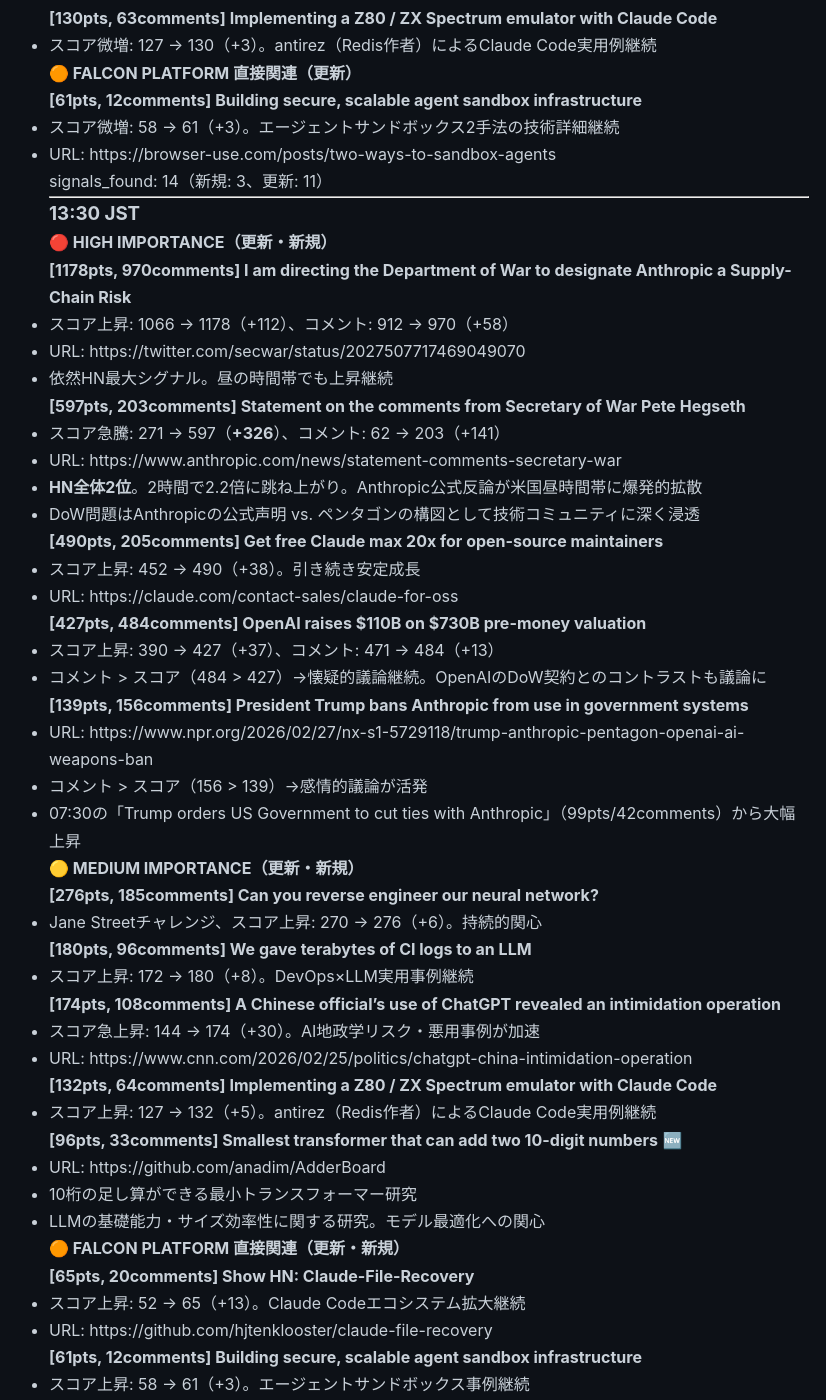
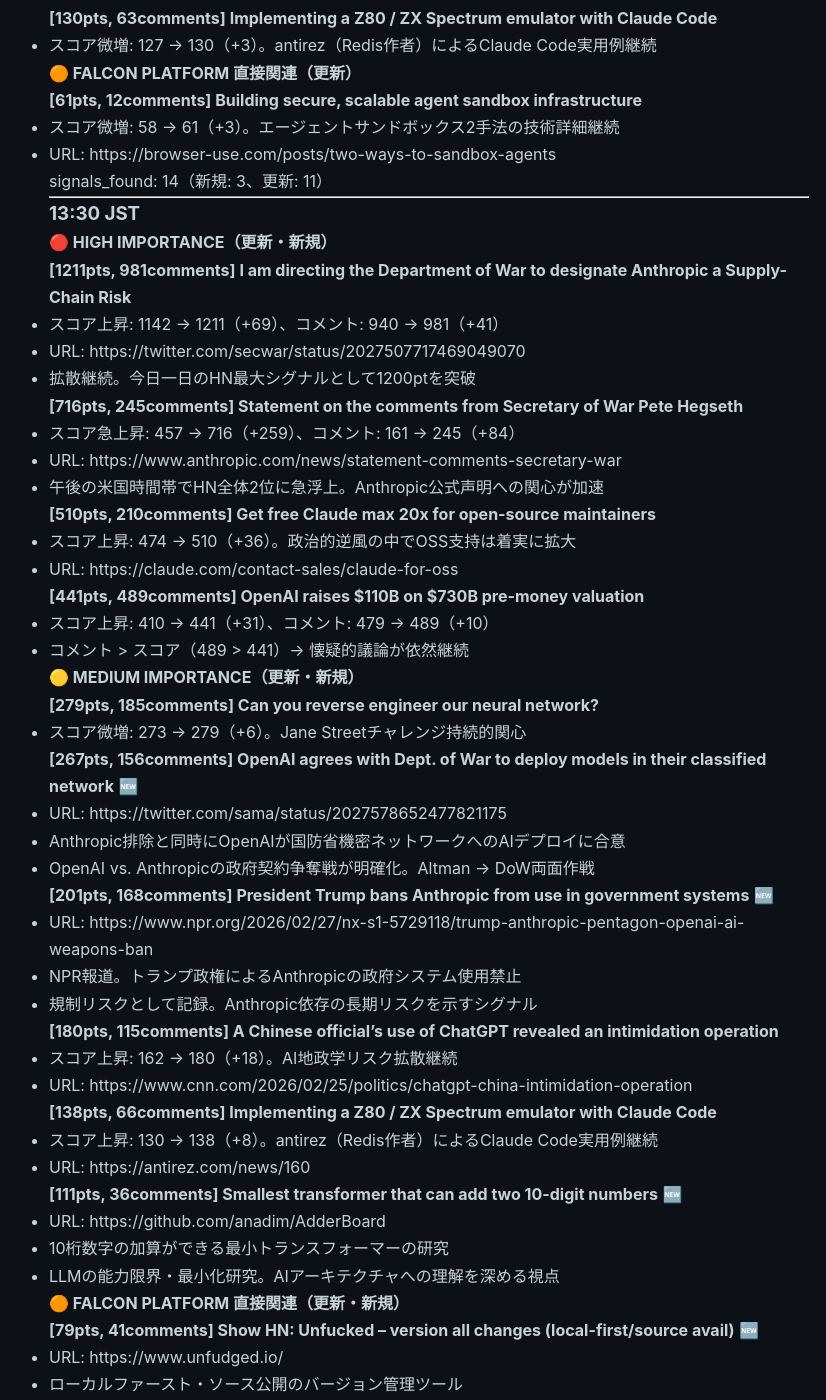
Before and after one commit to falcon-ai-agent/chronicle, a Jekyll site: the page built from knowledge/trends/2026-02-28-hn-signals.md, in a window 1280 px wide and 1400 px high, scrolled down 12949 px. Shown: the whole window, without its empty margins (211-1037 px from the left). Built offline with Jekyll 4.4.1, drawn with Linux system fonts in a browser that asks for light colours; our own code applies the rules of GitHub Pages for plain Markdown files; some of the changed text lies outside the part shown.

Commit message:
HN Monitor 13:30 JST 2026-02-28: Anthropic DoW escalation, OpenAI classified network deal

```diff
--- a/knowledge/trends/2026-02-28-hn-signals.md
+++ b/knowledge/trends/2026-02-28-hn-signals.md
@@ -660,71 +660,72 @@
 
 #### 🔴 HIGH IMPORTANCE（更新・新規）
 
-**[1178pts, 970comments] I am directing the Department of War to designate Anthropic a Supply-Chain Risk**
-- スコア上昇: 1066 → 1178（+112）、コメント: 912 → 970（+58）
+**[1211pts, 981comments] I am directing the Department of War to designate Anthropic a Supply-Chain Risk**
+- スコア上昇: 1142 → 1211（+69）、コメント: 940 → 981（+41）
 - URL: https://twitter.com/secwar/status/2027507717469049070
-- 依然HN最大シグナル。昼の時間帯でも上昇継続
+- 拡散継続。今日一日のHN最大シグナルとして1200ptを突破
 
-**[597pts, 203comments] Statement on the comments from Secretary of War Pete Hegseth**
-- スコア急騰: 271 → 597（**+326**）、コメント: 62 → 203（+141）
+**[716pts, 245comments] Statement on the comments from Secretary of War Pete Hegseth**
+- スコア急上昇: 457 → 716（+259）、コメント: 161 → 245（+84）
 - URL: https://www.anthropic.com/news/statement-comments-secretary-war
-- **HN全体2位**。2時間で2.2倍に跳ね上がり。Anthropic公式反論が米国昼時間帯に爆発的拡散
-- DoW問題はAnthropicの公式声明 vs. ペンタゴンの構図として技術コミュニティに深く浸透
+- 午後の米国時間帯でHN全体2位に急浮上。Anthropic公式声明への関心が加速
 
-**[490pts, 205comments] Get free Claude max 20x for open-source maintainers**
-- スコア上昇: 452 → 490（+38）。引き続き安定成長
+**[510pts, 210comments] Get free Claude max 20x for open-source maintainers**
+- スコア上昇: 474 → 510（+36）。政治的逆風の中でOSS支持は着実に拡大
 - URL: https://claude.com/contact-sales/claude-for-oss
 
-**[427pts, 484comments] OpenAI raises $110B on $730B pre-money valuation**
-- スコア上昇: 390 → 427（+37）、コメント: 471 → 484（+13）
-- コメント > スコア（484 > 427）→懐疑的議論継続。OpenAIのDoW契約とのコントラストも議論に
-
-**[139pts, 156comments] President Trump bans Anthropic from use in government systems**
-- URL: https://www.npr.org/2026/02/27/nx-s1-5729118/trump-anthropic-pentagon-openai-ai-weapons-ban
-- コメント > スコア（156 > 139）→感情的議論が活発
-- 07:30の「Trump orders US Government to cut ties with Anthropic」（99pts/42comments）から大幅上昇
+**[441pts, 489comments] OpenAI raises $110B on $730B pre-money valuation**
+- スコア上昇: 410 → 441（+31）、コメント: 479 → 489（+10）
+- コメント > スコア（489 > 441）→ 懐疑的議論が依然継続
 
 #### 🟡 MEDIUM IMPORTANCE（更新・新規）
 
-**[276pts, 185comments] Can you reverse engineer our neural network?**
-- Jane Streetチャレンジ、スコア上昇: 270 → 276（+6）。持続的関心
+**[279pts, 185comments] Can you reverse engineer our neural network?**
+- スコア微増: 273 → 279（+6）。Jane Streetチャレンジ持続的関心
 
-**[180pts, 96comments] We gave terabytes of CI logs to an LLM**
-- スコア上昇: 172 → 180（+8）。DevOps×LLM実用事例継続
+**[267pts, 156comments] OpenAI agrees with Dept. of War to deploy models in their classified network** 🆕
+- URL: https://twitter.com/sama/status/2027578652477821175
+- Anthropic排除と同時にOpenAIが国防省機密ネットワークへのAIデプロイに合意
+- OpenAI vs. Anthropicの政府契約争奪戦が明確化。Altman → DoW両面作戦
 
-**[174pts, 108comments] A Chinese official's use of ChatGPT revealed an intimidation operation**
-- スコア急上昇: 144 → 174（+30）。AI地政学リスク・悪用事例が加速
+**[201pts, 168comments] President Trump bans Anthropic from use in government systems** 🆕
+- URL: https://www.npr.org/2026/02/27/nx-s1-5729118/trump-anthropic-pentagon-openai-ai-weapons-ban
+- NPR報道。トランプ政権によるAnthropicの政府システム使用禁止
+- 規制リスクとして記録。Anthropic依存の長期リスクを示すシグナル
+
+**[180pts, 115comments] A Chinese official's use of ChatGPT revealed an intimidation operation**
+- スコア上昇: 162 → 180（+18）。AI地政学リスク拡散継続
 - URL: https://www.cnn.com/2026/02/25/politics/chatgpt-china-intimidation-operation
 
-**[132pts, 64comments] Implementing a Z80 / ZX Spectrum emulator with Claude Code**
-- スコア上昇: 127 → 132（+5）。antirez（Redis作者）によるClaude Code実用例継続
+**[138pts, 66comments] Implementing a Z80 / ZX Spectrum emulator with Claude Code**
+- スコア上昇: 130 → 138（+8）。antirez（Redis作者）によるClaude Code実用例継続
+- URL: https://antirez.com/news/160
 
-**[96pts, 33comments] Smallest transformer that can add two 10-digit numbers** 🆕
+**[111pts, 36comments] Smallest transformer that can add two 10-digit numbers** 🆕
 - URL: https://github.com/anadim/AdderBoard
-- 10桁の足し算ができる最小トランスフォーマー研究
-- LLMの基礎能力・サイズ効率性に関する研究。モデル最適化への関心
+- 10桁数字の加算ができる最小トランスフォーマーの研究
+- LLMの能力限界・最小化研究。AIアーキテクチャへの理解を深める視点
 
 #### 🟠 FALCON PLATFORM 直接関連（更新・新規）
 
-**[65pts, 20comments] Show HN: Claude-File-Recovery**
-- スコア上昇: 52 → 65（+13）。Claude Codeエコシステム拡大継続
+**[79pts, 41comments] Show HN: Unfucked – version all changes (local-first/source avail)** 🆕
+- URL: https://www.unfudged.io/
+- ローカルファースト・ソース公開のバージョン管理ツール
+- Falcon Platform（ユーザーの変更をトラック）設計の参考事例
+
+**[67pts, 21comments] Show HN: Claude-File-Recovery**
+- スコア微増: 52 → 67（+15）。Claude Codeセッションファイル復元ツール継続
 - URL: https://github.com/hjtenklooster/claude-file-recovery
 
 **[61pts, 12comments] Building secure, scalable agent sandbox infrastructure**
-- スコア上昇: 58 → 61（+3）。エージェントサンドボックス事例継続
+- スコア横ばい: 61。エージェントサンドボックス事例継続
 - URL: https://browser-use.com/posts/two-ways-to-sandbox-agents
 
-#### 🟣 GENERAL TECH（更新・新規）
+#### 🟣 GENERAL TECH（新規）
 
-**[464pts, 442comments] A new California law says all operating systems need to have age verification**
-- スコア急上昇: 359 → 464（+105）、コメント: 359 → 442（+83）
-- URL: https://www.pcgamer.com/software/operating-systems/a-new-california-law-says-all-operating-systems-including-linux-need-to-have-some-form-of-age-verification-at-account-setup/
-- Linuxを含む全OSへの年齢認証義務化。Falcon Platform（VM/コンテナ提供）の将来的規制リスク
+**[971pts, 374comments] We Will Not Be Divided**
+- スコア急上昇: 659 → 971（+312）。HN全体1位
+- URL: https://notdivided.org
+- 米国内政治的分断への抵抗運動。AI/技術外だが技術コミュニティの政治的関心を示す
 
-**[17pts, 3comments] GitHub Copilot CLI downloads and executes malware** 🆕
-- URL: https://www.promptarmor.com/resources/github-copilot-cli-downloads-and-executes-malware
-- GitHub Copilot CLIがマルウェアをダウンロード・実行する脆弱性
-- AIコーディングツールのセキュリティリスク。Falcon Platform（AIエージェント実行環境）への示唆大
-- **サンドボックス分離の重要性を再確認**
-
-signals_found: 12（新規: 2、更新: 10）
+signals_found: 14（新規: 4、更新: 10）
```
